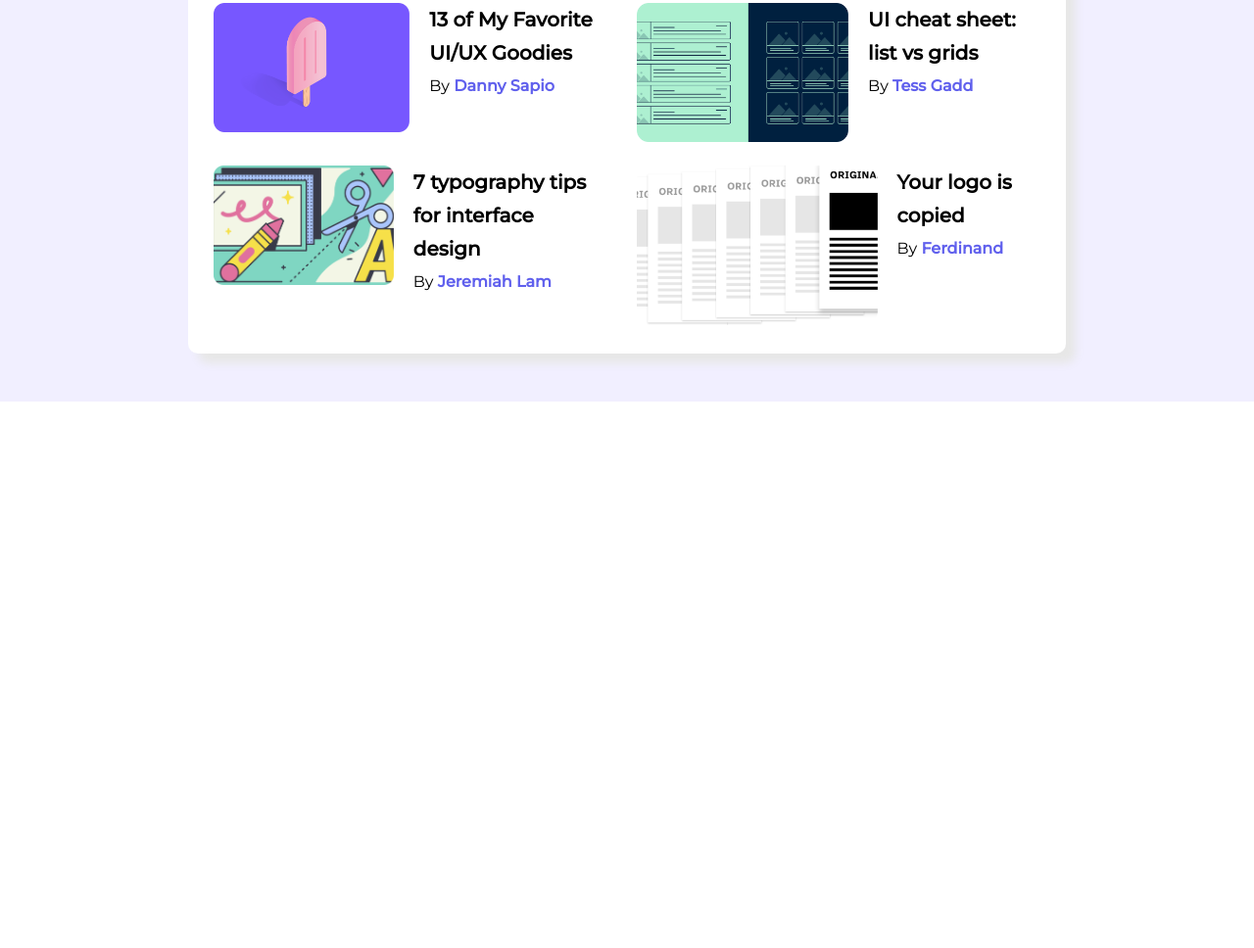
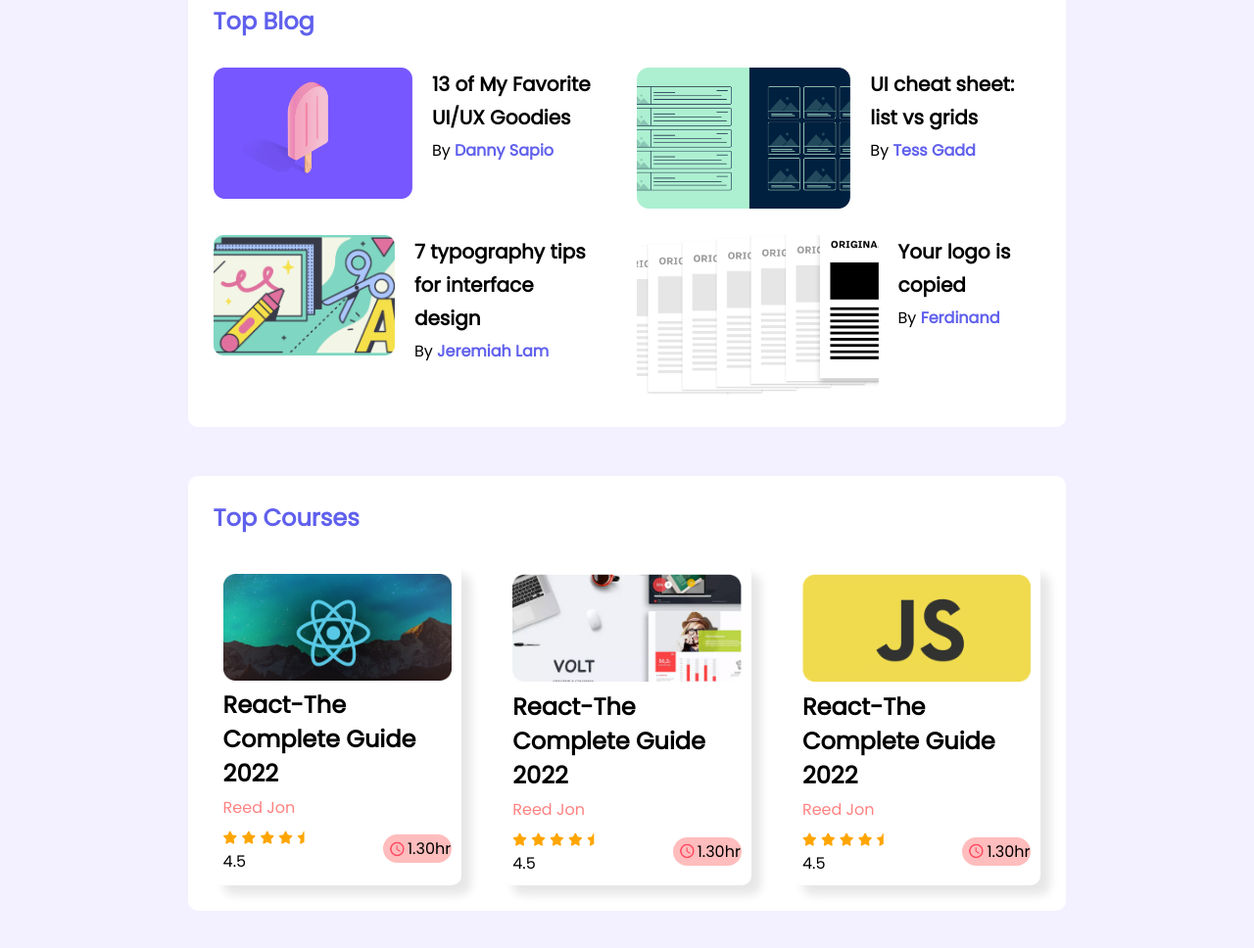
Before and after one commit to zahid4523114/landing-page-Css3, a plain HTML site: page index.html in a window 1280 px wide. Shown: the part 496-1464 px from the top of the page at 98% size. Before the commit the page ends 906 px from the top, so only its background shows below. Drawn offline with Linux system fonts and the light colour scheme.

Commit message:
landing-page

```diff
--- a/index.html
+++ b/index.html
@@ -4,6 +4,10 @@
     <meta charset="UTF-8" />
     <meta http-equiv="X-UA-Compatible" content="IE=edge" />
     <meta name="viewport" content="width=device-width,blogs/blog-1.0" />
+    <script
+      src="https://kit.fontawesome.com/0e820f296e.js"
+      crossorigin="anonymous"
+    ></script>
     <link rel="stylesheet" href="style.css" />
     <title>Landing-Page</title>
   </head>
@@ -32,9 +36,8 @@
       </div>
     </header>
     <!-- main-start -->
-    <main>
+    <main class="main-container">
       <section class="player-container">
-        <div class="players">
         <h1 class="top-name">Top Player</h1>
         <div class="player-profiles">
           <div class="player-info">
@@ -65,7 +68,7 @@
         <hr />
         <!-- blogs -->
         <div class="blogs">
-            <h1 class="top-blog">TopBlog</h1>
+          <h1 class="top-blog">Top Blog</h1>
           <div class="blogs-container">
             <div class="blog-elements">
               <div class="blog-img">
@@ -108,7 +111,90 @@
           </div>
         </div>
         <!-- blogs end -->
+      </section>
+      <!--  courses-->
+      <section class="courses">
+        <h1 class="c-heading">Top Courses</h1>
+        <div class="course-element-container">
+          <div class="course-element-1">
+            <div class="c-image">
+              <img src="images/courses/course-1.png" alt="" />
             </div>
+            <div class="c-text-box">
+              <h2>React-The Complete Guide 2022</h2>
+              <p>Reed Jon</p>
+            </div>
+            <div class="ratings-times">
+              <div class="l-font-icon">
+                <span>
+                  <i class="fa-solid fa-star"></i>
+                  <i class="fa-solid fa-star"></i>
+                  <i class="fa-solid fa-star"></i>
+                  <i class="fa-solid fa-star"></i>
+                  <i class="fa-solid fa-star-half"></i>
+                </span>
+                <span> 4.5 </span>
+              </div>
+              <div class="times">
+                <img src="images/icons/clock.png" alt="" />
+                <p>1.30hr</p>
+              </div>
+            </div>
+          </div>
+          <!--  -->
+          <div class="course-element-2">
+            <div class="c-image">
+              <img src="images/courses/course-2.png" alt="" />
+            </div>
+            <div class="c-text-box">
+              <h2>React-The Complete Guide 2022</h2>
+              <p>Reed Jon</p>
+            </div>
+            <div class="ratings-times">
+              <div class="l-font-icon">
+                <span>
+                  <i class="fa-solid fa-star"></i>
+                  <i class="fa-solid fa-star"></i>
+                  <i class="fa-solid fa-star"></i>
+                  <i class="fa-solid fa-star"></i>
+                  <i class="fa-solid fa-star-half"></i>
+                </span>
+                <span> 4.5 </span>
+              </div>
+              <div class="times">
+                <img src="images/icons/clock.png" alt="" />
+                <p>1.30hr</p>
+              </div>
+            </div>
+          </div>
+          <!--  -->
+          <div class="course-element-3">
+            <div class="c-image">
+              <img src="images/courses/course-3.png" alt="" />
+            </div>
+            <div class="c-text-box">
+              <h2>React-The Complete Guide 2022</h2>
+              <p>Reed Jon</p>
+            </div>
+            <div class="ratings-times">
+              <div class="l-font-icon">
+                <span>
+                  <i class="fa-solid fa-star"></i>
+                  <i class="fa-solid fa-star"></i>
+                  <i class="fa-solid fa-star"></i>
+                  <i class="fa-solid fa-star"></i>
+                  <i class="fa-solid fa-star-half"></i>
+                </span>
+                <span> 4.5 </span>
+              </div>
+              <div class="times">
+                <img src="images/icons/clock.png" alt="" />
+                <p>1.30hr</p>
+              </div>
+            </div>
+          </div>
+        </div>
+        <!--  -->
       </section>
     </main>
   </body>
--- a/style.css
+++ b/style.css
@@ -1,9 +1,9 @@
-@import url("https://fonts.googleapis.com/css2?family=Montserrat:wght@300;400;500&display=swap");
+@import url("https://fonts.googleapis.com/css2?family=Montserrat:wght@300;400;500&family=Poppins:ital,wght@0,300;0,400;1,400&display=swap");
 * {
   margin: 0;
   padding: 0;
   box-sizing: border-box;
-  font-family: "Montserrat", sans-serif;
+  font-family: "Poppins", sans-serif;
 }
 /* header */
 .header {
@@ -47,16 +47,14 @@
 }
 
 /* main */
-main {
-  background-color: rgb(241, 239, 255);
+.main-container {
+  background-color: #f3f1ff;
+  width: 100%;
+  min-height: 100vh;
+  padding: 4% 0;
 }
 .player-container {
-  width: 100%;
-  min-height: 100vh;
-}
-.players {
   background-color: rgb(255, 255, 255);
-  box-shadow: 10px 10px 10px rgb(231, 231, 231);
   width: 70%;
   margin: 0 auto;
   padding: 2%;
@@ -117,3 +115,77 @@ main {
 .blog-elements {
   display: flex;
 }
+/* course */
+.courses {
+  width: 70%;
+  margin: 50px auto;
+  background-color: white;
+  padding: 2%;
+  border-radius: 10px;
+}
+.c-heading {
+  margin-bottom: 30px;
+  color: rgb(96, 96, 237);
+}
+.course-element-container {
+  display: flex;
+  justify-content: space-between;
+}
+.course-element-1 {
+  width: 30%;
+  box-shadow: 10px 10px 10px rgb(231, 231, 231);
+  border-radius: 10px;
+  padding: 10px;
+}
+.course-element-2 {
+  width: 30%;
+  box-shadow: 10px 10px 10px rgb(231, 231, 231);
+  border-radius: 10px;
+  padding: 10px;
+}
+.course-element-3 {
+  width: 30%;
+  box-shadow: 10px 10px 10px rgb(231, 231, 231);
+  border-radius: 10px;
+  padding: 10px;
+}
+.ratings-times {
+  width: 100%;
+  display: flex;
+  justify-content: space-between;
+  align-items: center;
+}
+.l-font-icon {
+  width: 50%;
+}
+.c-image img {
+  width: 100%;
+}
+.c-text-box p {
+  color: rgb(255, 130, 130);
+  margin: 5px 0;
+}
+
+.fa-star {
+  font-size: 13px;
+  color: orange;
+}
+.fa-star-half {
+  font-size: 13px;
+  color: orange;
+}
+.times {
+  width: 30%;
+  background-color: rgb(255, 189, 189);
+  border-radius: 30px;
+  padding: 2px 5px;
+  display: flex;
+  align-items: center;
+}
+.times img {
+  width: 30%;
+  height: 30%;
+}
+.times p {
+  margin-left: 2px;
+}
```
Lines whose indentation alone changed are shown as unchanged.
